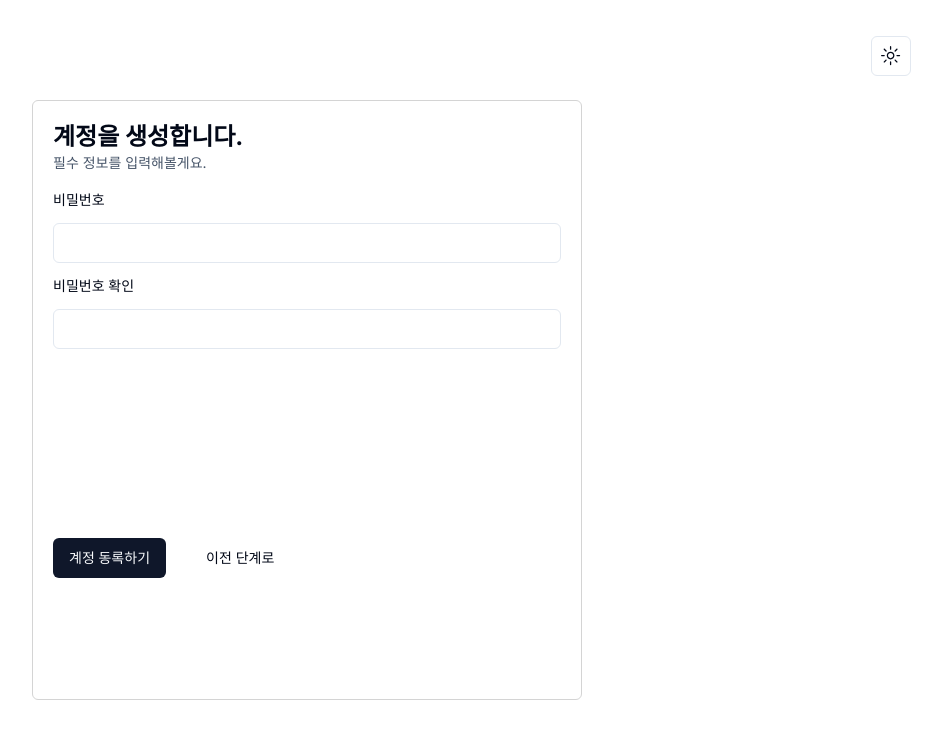
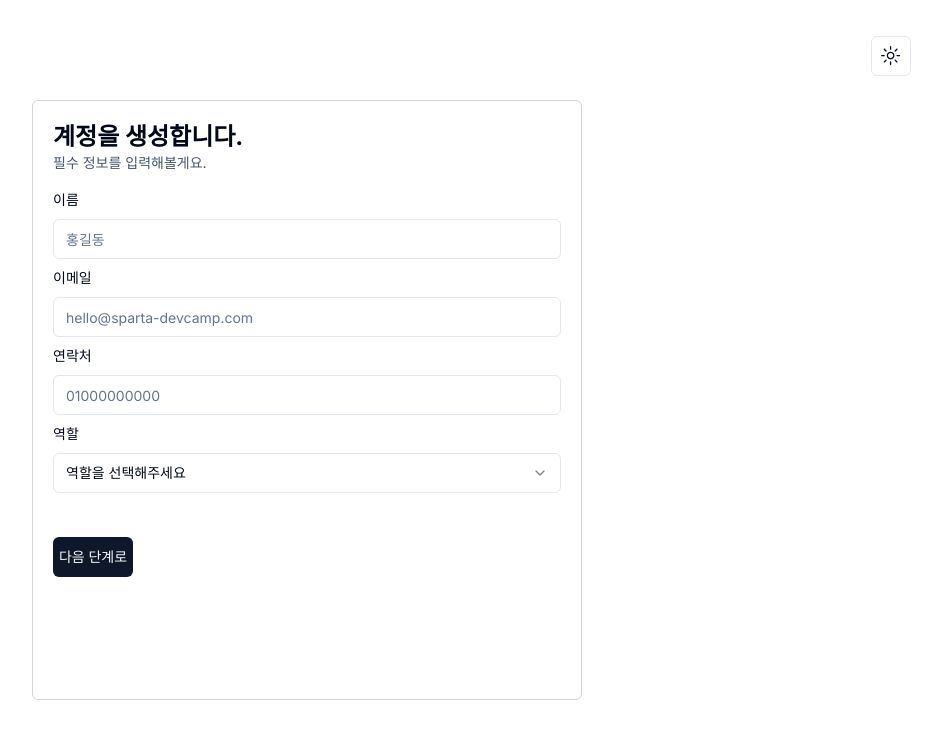
Before and after one commit to BellPumpkin/DevCamp-Day1, a Next.js app: page / in a window 1280 px wide. Shown: the top 738 px of the page, without its empty margins (333-1275 px from the left). Built offline with nearby package versions, Linux system fonts and the light colour scheme.

Commit message:
Fix: 첫 화면이 나오게 재설정
state가 true면 두 번째 화면이 나오는 데 화면 수정을 위해서 true로 설정하고 수정한 뒤 state를 바꾸지 않고 그대로 push 그래서 다시 false로 수정

```diff
--- a/src/components/SignUp.tsx
+++ b/src/components/SignUp.tsx
@@ -7,7 +7,7 @@ import {ModeToggle} from "@/components/ModeToggle";
 
 export default function SignUp() {
 
-  const [idCheck, setIdCheck] = useState<boolean>(true);
+  const [idCheck, setIdCheck] = useState<boolean>(false);
   const [result, setResult] = useState<object>({
     email: '',
     phone: '',
```
